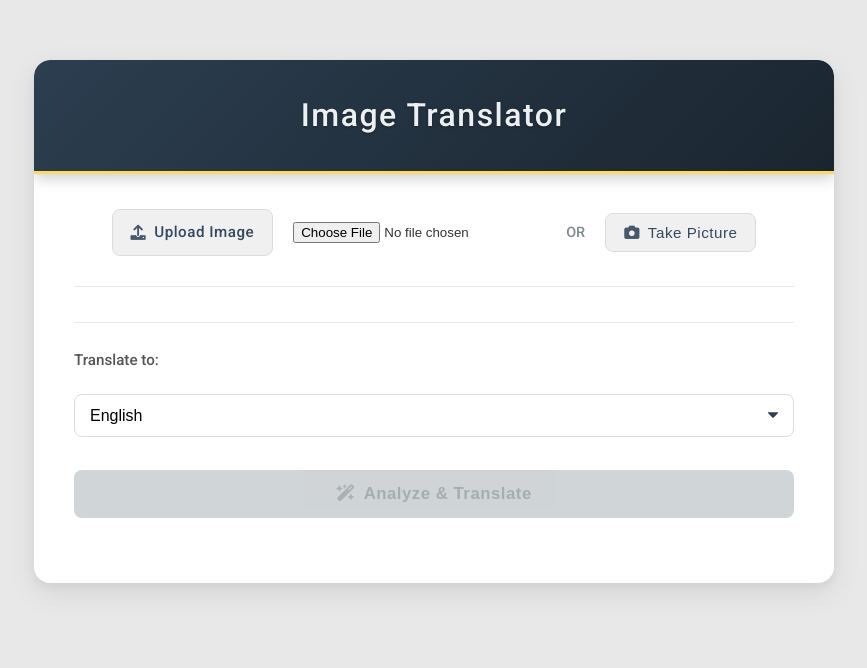
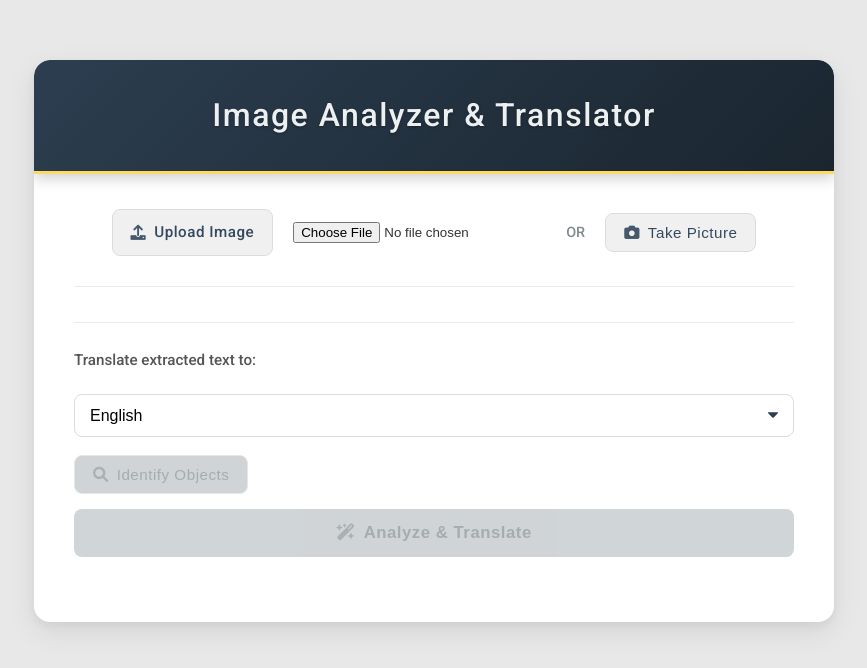
Before and after one commit to azazel1805/adai-visual, a Flask app: page / in a window 1280 px wide. Shown: the top 668 px of the page, without its empty margins (206-1073 px from the left). Run offline with Flask 3, Linux system fonts and the light colour scheme.

Commit message:
Update index.html

```diff
--- a/templates/index.html
+++ b/templates/index.html
@@ -3,11 +3,11 @@
 <head>
     <meta charset="UTF-8">
     <meta name="viewport" content="width=device-width, initial-scale=1.0">
-    <title>Image Translator</title>
+    <title>Image Analyzer & Translator</title>
     <link rel="preconnect" href="https://fonts.googleapis.com">
     <link rel="preconnect" href="https://fonts.gstatic.com" crossorigin>
     <link href="https://fonts.googleapis.com/css2?family=Roboto:wght@300;400;500;700&display=swap" rel="stylesheet">
-    <!-- Simple Icons (like Font Awesome - optional, but nice for buttons) -->
+    <!-- Font Awesome for Icons -->
     <link rel="stylesheet" href="https://cdnjs.cloudflare.com/ajax/libs/font-awesome/6.0.0/css/all.min.css" integrity="sha512-9usAa10IRO0HhonpyAIVpjrylPvoDwiPUiKdWk5t3PyolY1cOd4DSE0Ga+ri4AuTroPR5aQvXU9xC6qOPnzFeg==" crossorigin="anonymous" referrerpolicy="no-referrer" />
     <link rel="stylesheet" href="{{ url_for('static', filename='css/style.css') }}">
 </head>
@@ -15,7 +15,7 @@
     <div class="container">
         <!-- Tech Header -->
         <header class="app-header">
-             <h1>Image Translator</h1>
+             <h1>Image Analyzer & Translator</h1>
         </header>
 
         <!-- Input Selection -->
@@ -35,9 +35,9 @@
             </div>
         </div>
 
-        <!-- Common Controls -->
+        <!-- Common Controls & Actions -->
         <div class="upload-section">
-            <label for="languageSelect">Translate to:</label>
+            <label for="languageSelect">Translate extracted text to:</label>
             <select id="languageSelect">
                 <option value="english">English</option>
                 <option value="spanish">Spanish</option>
@@ -50,14 +50,18 @@
                 <option value="russian">Russian</option>
                 <!-- Add more supported languages here -->
             </select>
-            <button id="analyzeButton" disabled><i class="fa-solid fa-wand-magic-sparkles"></i> Analyze & Translate</button>
+            <!-- Action Buttons -->
+            <div class="action-buttons">
+                <button id="identifyObjectsButton" class="secondary-button" disabled><i class="fa-solid fa-magnifying-glass"></i> Identify Objects</button>
+                <button id="analyzeButton" disabled><i class="fa-solid fa-wand-magic-sparkles"></i> Analyze & Translate</button>
+            </div>
              <!-- Hidden canvas for capturing frame -->
             <canvas id="canvasElement" style="display: none;"></canvas>
         </div>
 
          <!-- Loading Indicator -->
         <div id="loading" style="display: none;">
-            <p>Processing image...</p>
+            <p id="loadingText">Processing...</p>
             <div class="spinner"></div>
         </div>
 
@@ -67,9 +71,18 @@
              <img id="imagePreview" src="#" alt="Image Preview" />
         </div>
 
-        <!-- Results Area -->
+        <!-- Object Identification Results Area -->
+        <div id="objectsArea" style="display: none;">
+            <h2><i class="fa-solid fa-cubes"></i> Identified Objects</h2>
+            <div class="result-box">
+                 <p id="identifiedObjectsText"></p>
+            </div>
+        </div>
+
+
+        <!-- Text Analysis Results Area -->
         <div id="resultsArea" style="display: none;">
-            <h2><i class="fa-solid fa-rectangle-list"></i> Results</h2>
+            <h2><i class="fa-solid fa-rectangle-list"></i> Text Analysis</h2>
             <!-- Extracted Text Box -->
             <div class="result-box">
                 <div class="result-header">
@@ -85,7 +98,7 @@
                  <div class="result-header">
                     <h3 id="translationLabel"><i class="fa-solid fa-language"></i> Translated Text</h3>
                     <div> <!-- Wrapper for buttons -->
-                        <button id="speakButton" class="tertiary-button" title="Speak Translated Text" style="display: none;"> <!-- Hidden initially -->
+                        <button id="speakButton" class="tertiary-button" title="Speak Translated Text" style="display: none;">
                             <i class="fa-solid fa-volume-high"></i> Speak
                         </button>
                         <button class="copy-button tertiary-button" data-target="translatedText" title="Copy Translated Text">
```
